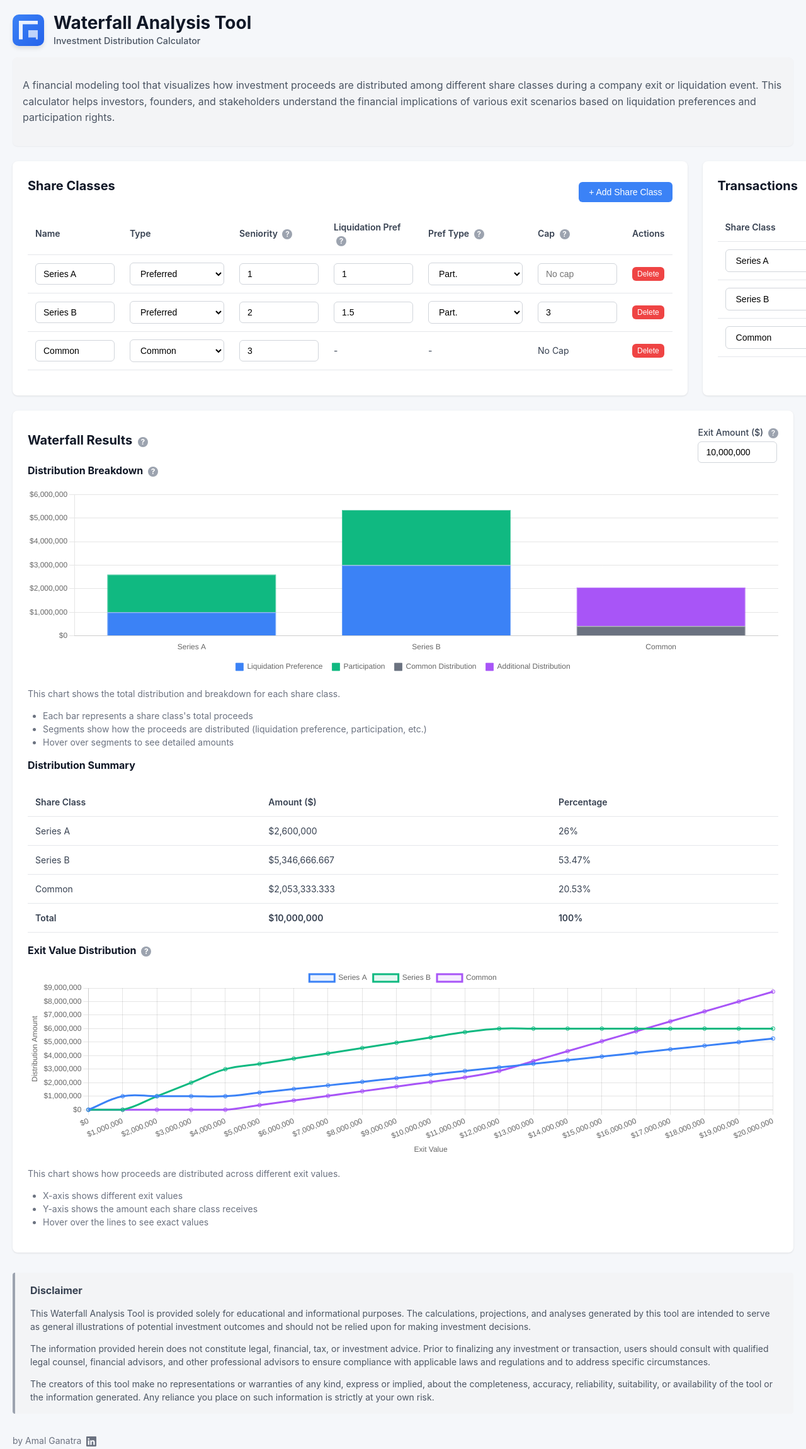
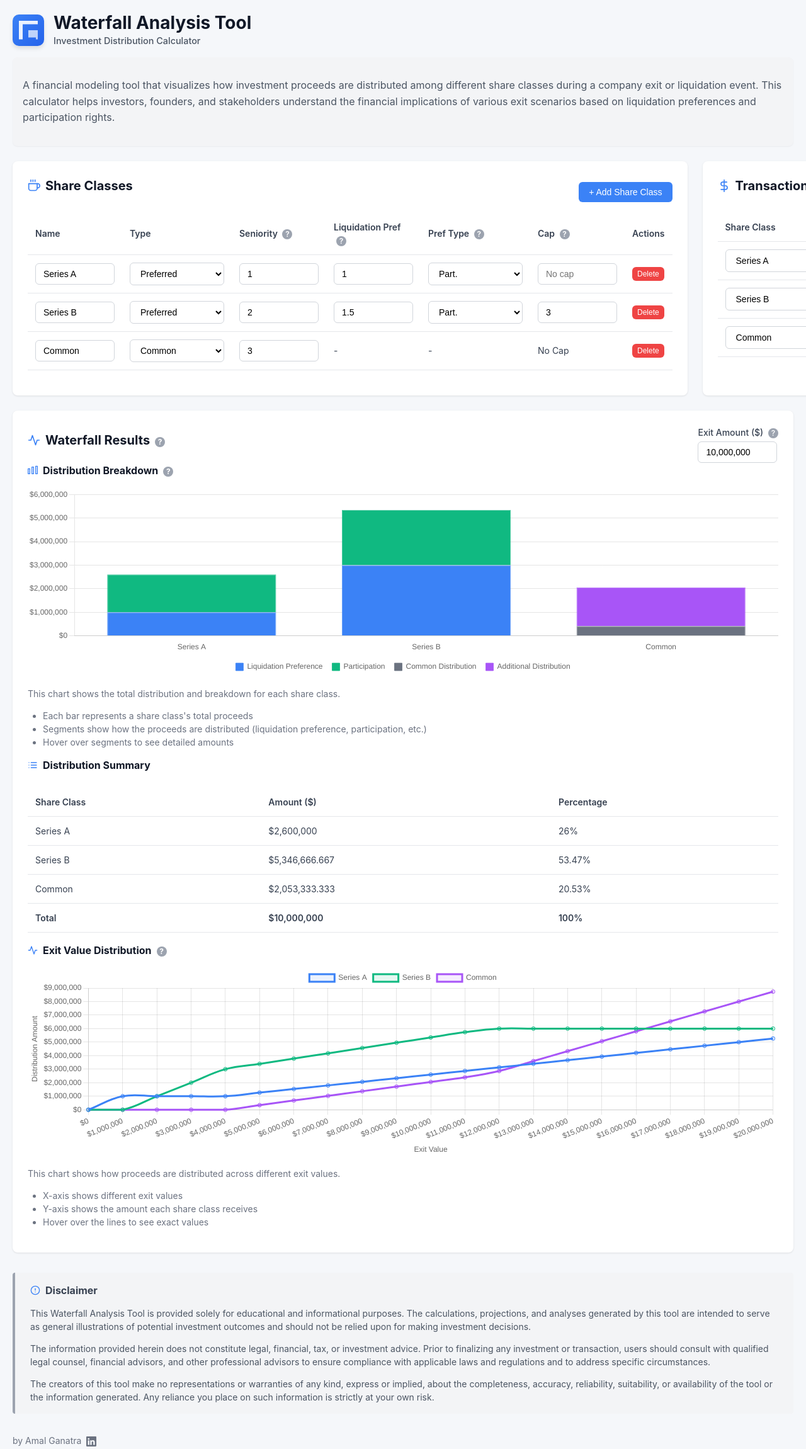
Before and after one commit to finyacht/Equitywiz-io, a Node server app: page / in a window 1280 px wide. Shown: the top 2301 px of that part at 63% size. Run offline with Node 20, Linux system fonts and the light colour scheme; the page is wider than the window, and the part outside it is not shown; some libraries are stand-ins or nearby versions.

Commit message:
Add iconography to share classes and transaction cards

```diff
--- a/css/styles.css
+++ b/css/styles.css
@@ -20,6 +20,33 @@
     --shadow: 0 1px 3px 0 rgba(0, 0, 0, 0.1), 0 1px 2px 0 rgba(0, 0, 0, 0.06);
     --shadow-md: 0 4px 6px -1px rgba(0, 0, 0, 0.1), 0 2px 4px -1px rgba(0, 0, 0, 0.06);
     --radius: 0.375rem;
+}
+
+/* Icon styles */
+.card-icon, .section-icon {
+    vertical-align: middle;
+    margin-right: 8px;
+    stroke: var(--primary-color);
+}
+
+.card-icon {
+    width: 20px;
+    height: 20px;
+}
+
+.section-icon {
+    width: 16px;
+    height: 16px;
+    stroke-width: 2;
+}
+
+h2, h3 {
+    display: flex;
+    align-items: center;
+}
+
+h2 .tooltip, h3 .tooltip {
+    margin-left: 8px;
 }
 
 /* General styles */
--- a/index.html
+++ b/index.html
@@ -108,7 +108,16 @@
         <!-- Share Classes Management -->
         <div class="card">
             <div class="space-between">
-                <h2>Share Classes</h2>
+                <h2>
+                    <svg class="card-icon" xmlns="http://www.w3.org/2000/svg" width="20" height="20" viewBox="0 0 24 24" fill="none" stroke="currentColor" stroke-width="2" stroke-linecap="round" stroke-linejoin="round">
+                        <path d="M18 8h1a4 4 0 0 1 0 8h-1"></path>
+                        <path d="M2 8h16v9a4 4 0 0 1-4 4H6a4 4 0 0 1-4-4V8z"></path>
+                        <line x1="6" y1="1" x2="6" y2="4"></line>
+                        <line x1="10" y1="1" x2="10" y2="4"></line>
+                        <line x1="14" y1="1" x2="14" y2="4"></line>
+                    </svg>
+                    Share Classes
+                </h2>
                 <button id="addShareClassBtn" class="primary">+ Add Share Class</button>
             </div>
 
@@ -157,7 +166,13 @@
         <!-- Transactions Management -->
         <div class="card">
             <div class="space-between">
-                <h2>Transactions</h2>
+                <h2>
+                    <svg class="card-icon" xmlns="http://www.w3.org/2000/svg" width="20" height="20" viewBox="0 0 24 24" fill="none" stroke="currentColor" stroke-width="2" stroke-linecap="round" stroke-linejoin="round">
+                        <line x1="12" y1="1" x2="12" y2="23"></line>
+                        <path d="M17 5H9.5a3.5 3.5 0 0 0 0 7h5a3.5 3.5 0 0 1 0 7H6"></path>
+                    </svg>
+                    Transactions
+                </h2>
                 <button id="addTransactionBtn" class="primary">+ Add Transaction</button>
             </div>
 
@@ -187,6 +202,9 @@
     <div class="card">
         <div class="space-between">
             <h2>
+                <svg class="card-icon" xmlns="http://www.w3.org/2000/svg" width="20" height="20" viewBox="0 0 24 24" fill="none" stroke="currentColor" stroke-width="2" stroke-linecap="round" stroke-linejoin="round">
+                    <path d="M22 12h-4l-3 9L9 3l-3 9H2"></path>
+                </svg>
                 Waterfall Results
                 <span class="tooltip">
                     <span class="tooltip-icon">?</span>
@@ -208,6 +226,11 @@
         <!-- Combined Distribution Chart -->
         <div>
             <h3>
+                <svg class="section-icon" xmlns="http://www.w3.org/2000/svg" width="16" height="16" viewBox="0 0 24 24" fill="none" stroke="currentColor" stroke-width="2" stroke-linecap="round" stroke-linejoin="round">
+                    <rect x="1" y="8" width="4" height="12"></rect>
+                    <rect x="10" y="4" width="4" height="16"></rect>
+                    <rect x="19" y="2" width="4" height="18"></rect>
+                </svg>
                 Distribution Breakdown
                 <span class="tooltip">
                     <span class="tooltip-icon">?</span>
@@ -229,7 +252,17 @@
 
         <!-- Summary Table -->
         <div>
-            <h3>Distribution Summary</h3>
+            <h3>
+                <svg class="section-icon" xmlns="http://www.w3.org/2000/svg" width="16" height="16" viewBox="0 0 24 24" fill="none" stroke="currentColor" stroke-width="2" stroke-linecap="round" stroke-linejoin="round">
+                    <line x1="8" y1="6" x2="21" y2="6"></line>
+                    <line x1="8" y1="12" x2="21" y2="12"></line>
+                    <line x1="8" y1="18" x2="21" y2="18"></line>
+                    <line x1="3" y1="6" x2="3.01" y2="6"></line>
+                    <line x1="3" y1="12" x2="3.01" y2="12"></line>
+                    <line x1="3" y1="18" x2="3.01" y2="18"></line>
+                </svg>
+                Distribution Summary
+            </h3>
             <div class="overflow-auto">
                 <table id="summaryTable">
                     <thead>
@@ -247,6 +280,9 @@
         <!-- Exit Value Distribution Chart -->
         <div>
             <h3>
+                <svg class="section-icon" xmlns="http://www.w3.org/2000/svg" width="16" height="16" viewBox="0 0 24 24" fill="none" stroke="currentColor" stroke-width="2" stroke-linecap="round" stroke-linejoin="round">
+                    <polyline points="22 12 18 12 15 21 9 3 6 12 2 12"></polyline>
+                </svg>
                 Exit Value Distribution
                 <span class="tooltip">
                     <span class="tooltip-icon">?</span>
@@ -270,7 +306,14 @@
     <!-- Disclaimer Section -->
     <div class="disclaimer-container">
         <div class="disclaimer">
-            <h3>Disclaimer</h3>
+            <h3>
+                <svg class="section-icon" xmlns="http://www.w3.org/2000/svg" width="16" height="16" viewBox="0 0 24 24" fill="none" stroke="currentColor" stroke-width="2" stroke-linecap="round" stroke-linejoin="round">
+                    <circle cx="12" cy="12" r="10"></circle>
+                    <line x1="12" y1="8" x2="12" y2="12"></line>
+                    <line x1="12" y1="16" x2="12.01" y2="16"></line>
+                </svg>
+                Disclaimer
+            </h3>
             <p>This Waterfall Analysis Tool is provided solely for educational and informational purposes. The calculations, projections, and analyses generated by this tool are intended to serve as general illustrations of potential investment outcomes and should not be relied upon for making investment decisions.</p>
             <p>The information provided herein does not constitute legal, financial, tax, or investment advice. Prior to finalizing any investment or transaction, users should consult with qualified legal counsel, financial advisors, and other professional advisors to ensure compliance with applicable laws and regulations and to address specific circumstances.</p>
             <p>The creators of this tool make no representations or warranties of any kind, express or implied, about the completeness, accuracy, reliability, suitability, or availability of the tool or the information generated. Any reliance you place on such information is strictly at your own risk.</p>
```
